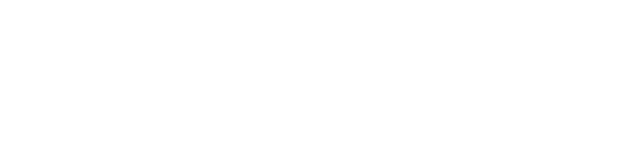
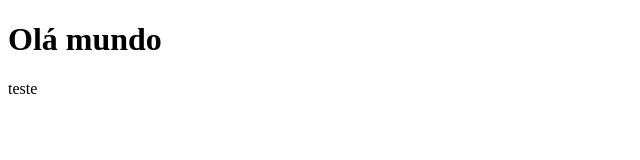
Before and after one commit to CarolinaBatatinha/curso_git_1, a plain HTML site: page index.html in a window 1280 px wide. Shown: the whole page, without its empty margins (0-640 px from the left). Drawn offline with Linux system fonts and the light colour scheme.

Commit message:
Enviando alterações

```diff
--- a/index.html
+++ b/index.html
@@ -6,6 +6,7 @@
     <title>Document</title>
 </head>
 <body>
-
+    <h1>Olá mundo </h1>
+    <p>teste</p>
 </body>
 </html>
```
Also changed, not shown: texto.txt.
